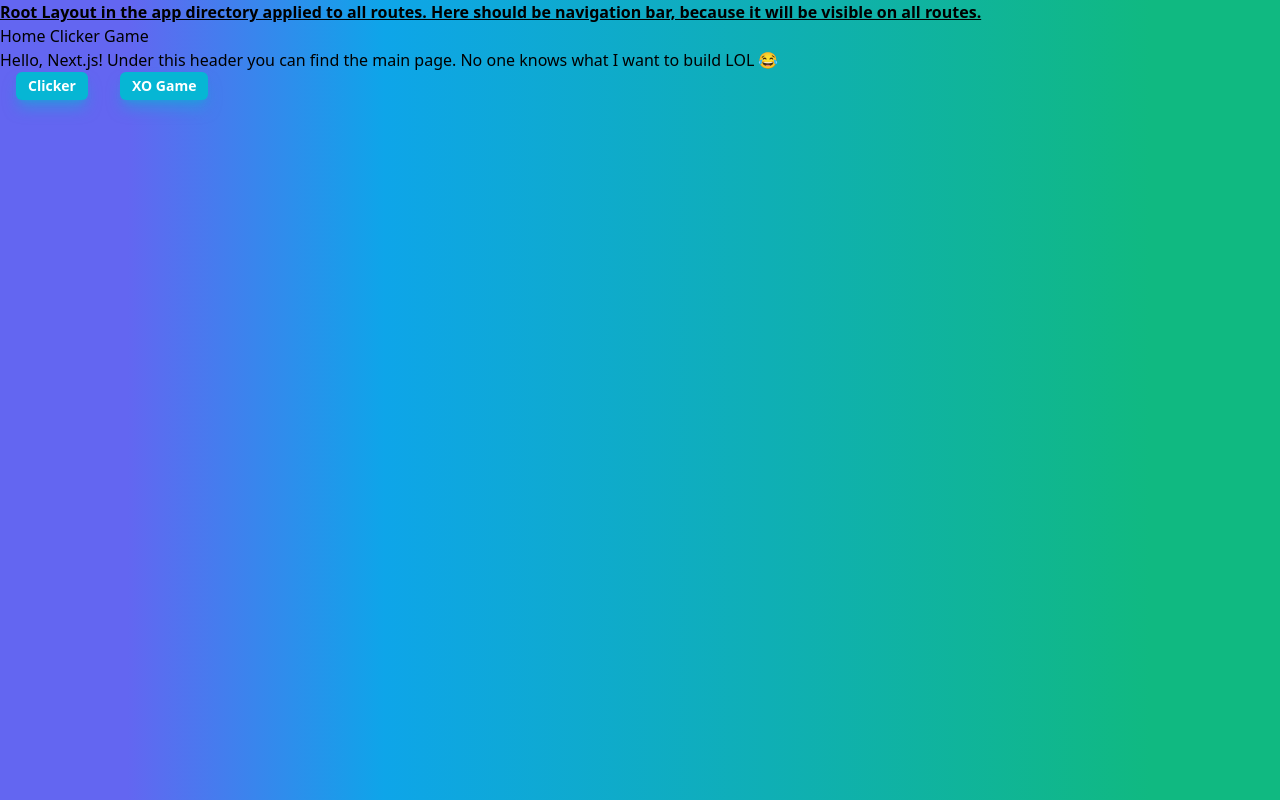
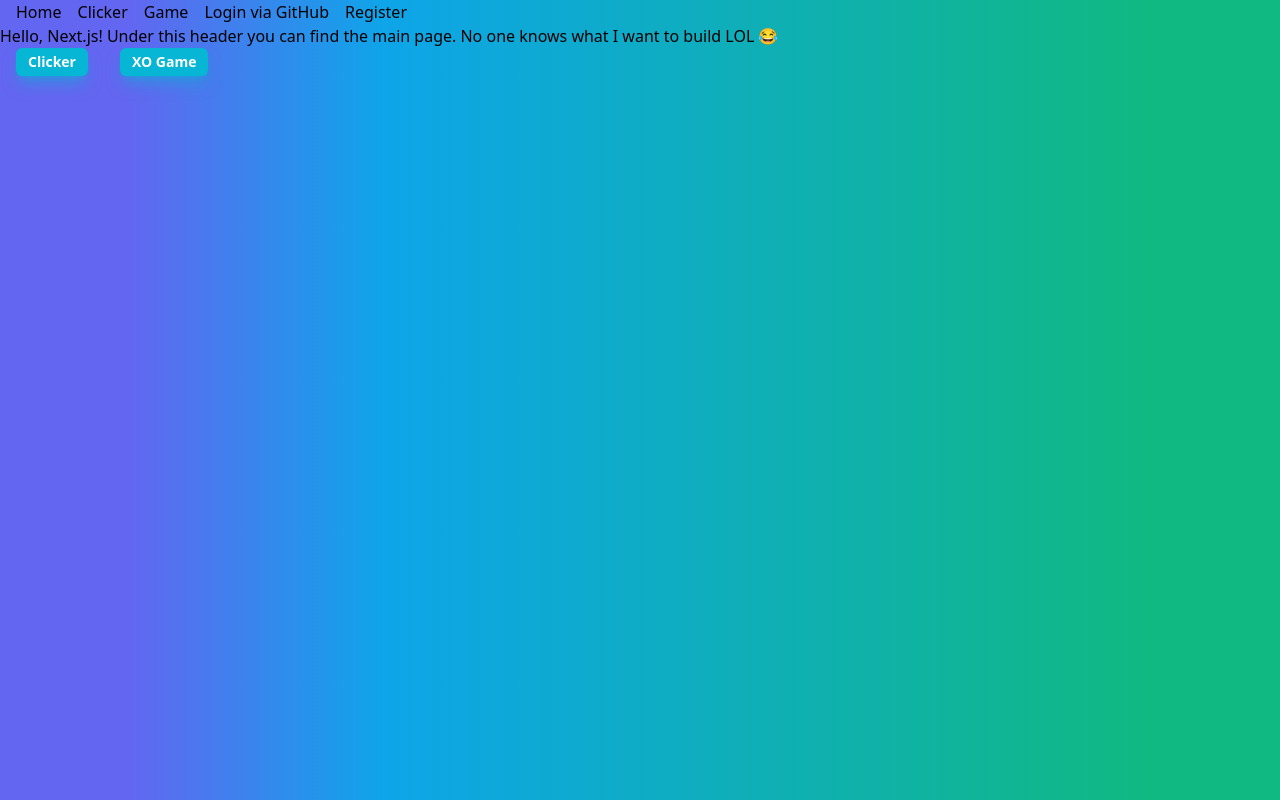
Before and after one commit to xDannyx/next-react-app, a Next.js app: page / in a window 1280 px wide. Built offline with nearby package versions, Linux system fonts and the light colour scheme.

Commit message:
main page refactor, new links

```diff
--- a/src/app/layout.js
+++ b/src/app/layout.js
@@ -10,13 +10,13 @@ export default function RootLayout({ children }) {
       </head>
       <body className="bg-gradient-to-r from-indigo-500 from-10% via-sky-500 via-30% to-emerald-500 to-90%">
         <div>
-          <h5 className="text-3x1 font-bold underline">
-            Root Layout in the app directory applied to all routes. Here should
-            be navigation bar, because it will be visible on all routes.
-          </h5>
-          <Link href="/">Home </Link>
-          <Link href="/game/clicker">Clicker </Link>
-          <Link href="/game/xo">Game</Link>
+          <div className="flex mx-4 space-x-4">
+            <Link href="/">Home</Link>
+            <Link href="/game/clicker">Clicker</Link>
+            <Link href="/game/xo">Game</Link>
+            <Link href="/">Login via GitHub</Link>
+            <Link href="/">Register</Link>
+          </div>
           {children}
           <Analytics />
         </div>
```
